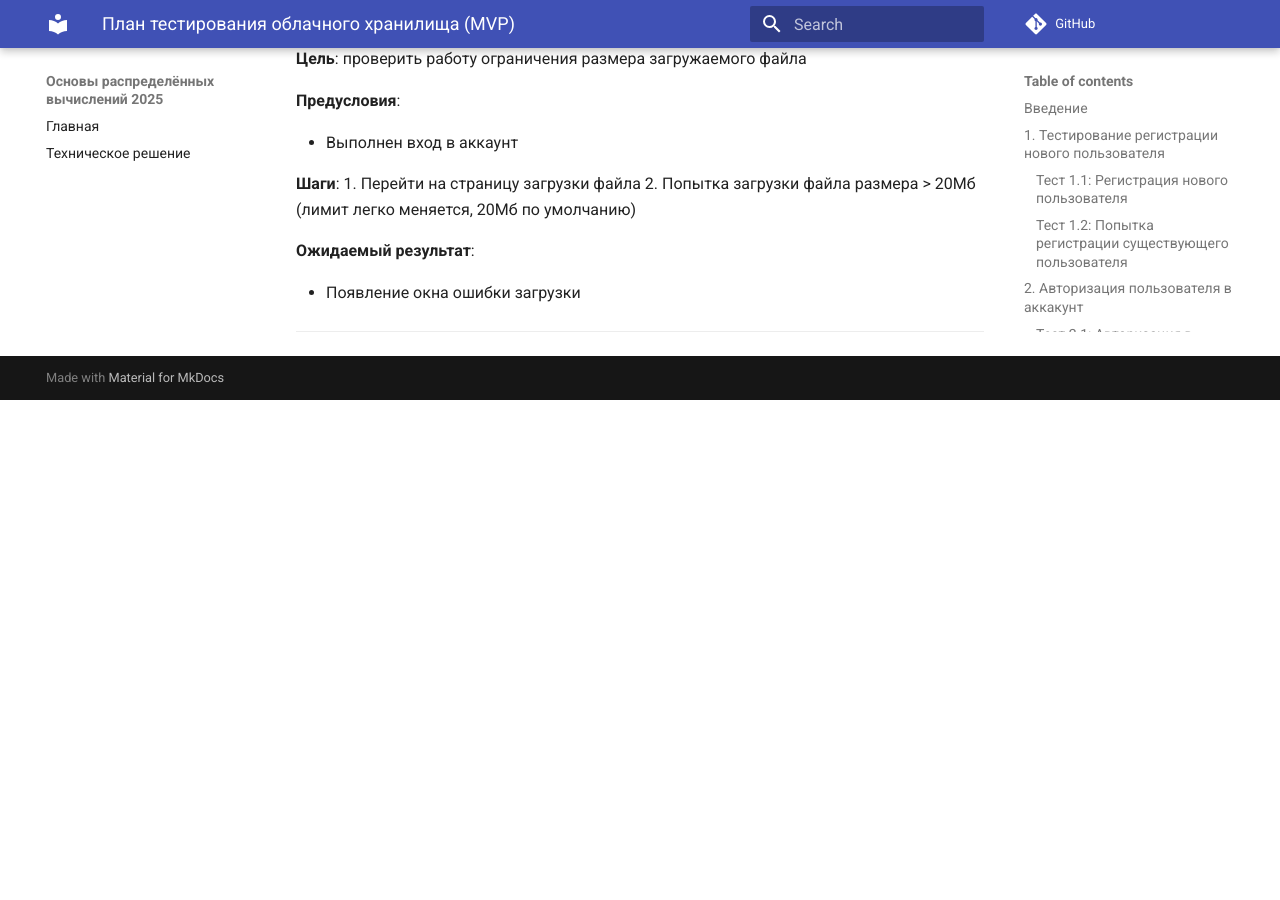
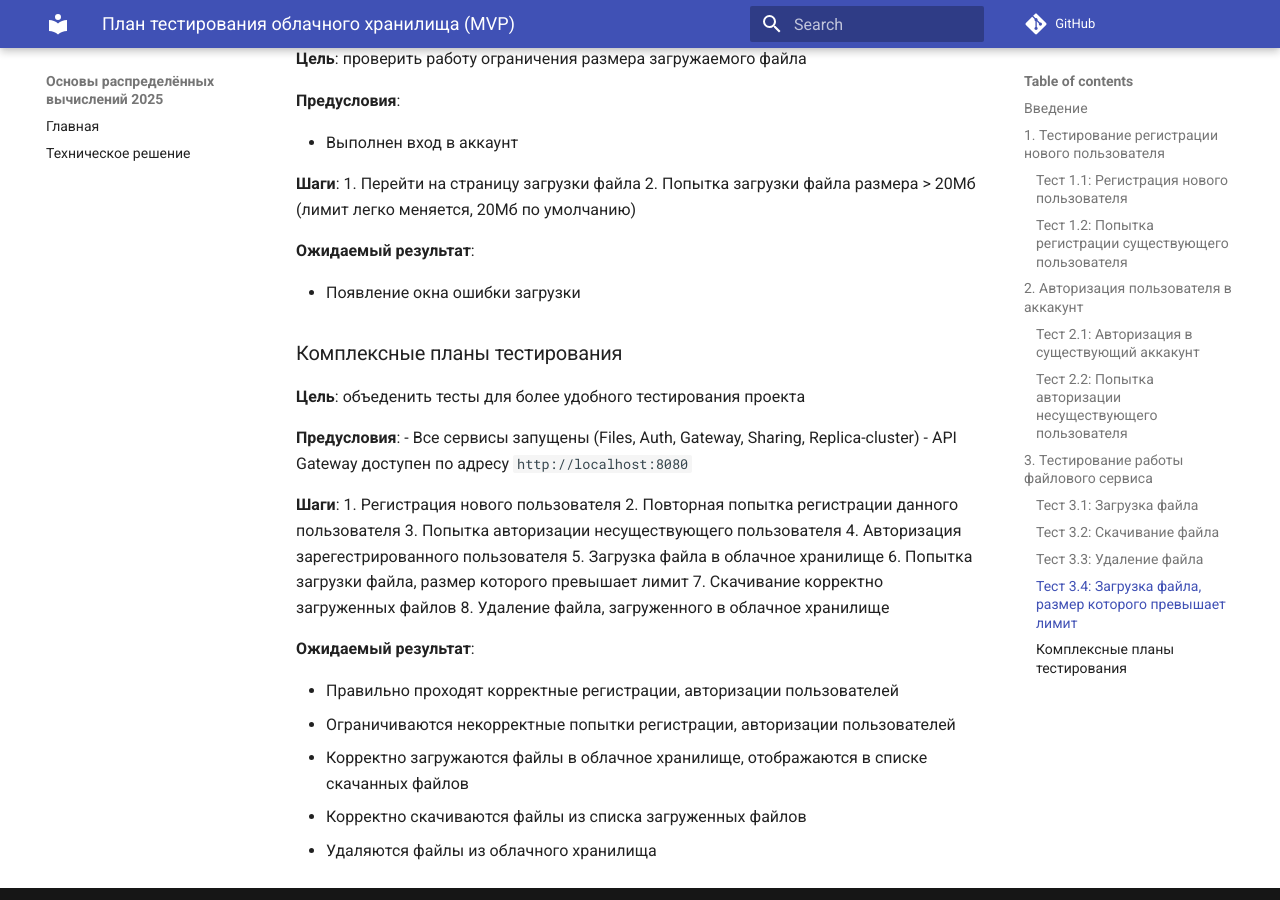
Before and after one commit to spbu-ds-practicum-2025/vanya-and-co, an MkDocs documentation site: the page built from docs/testplan.md, in a window 1280 px wide and 900 px high, scrolled down 3234 px. Built offline with MkDocs 1.6.1 and Material for MkDocs 9.7.7, drawn with Linux system fonts in a browser that asks for light colours; comment, search, counter and statistics services are not loaded; before the commit the page ends 3634 px from its top, so only the background shows below that.

Commit message:
Update testplan.md

```diff
--- a/docs/testplan.md
+++ b/docs/testplan.md
@@ -153,4 +153,28 @@
 
   - Появление окна ошибки загрузки
 
----
+### Комплексные планы тестирования
+
+**Цель**: объеденить тесты для более удобного тестирования проекта
+
+**Предусловия**:
+ - Все сервисы запущены (Files, Auth, Gateway, Sharing, Replica-cluster)
+ - API Gateway доступен по адресу `http://localhost:8080`
+
+**Шаги**:
+1. Регистрация нового пользователя
+2. Повторная попытка регистрации данного пользователя
+3. Попытка авторизации несуществующего пользователя
+4. Авторизация зарегестрированного пользователя
+5. Загрузка файла в облачное хранилище
+6. Попытка загрузки файла, размер которого превышает лимит
+7. Скачивание корректно загруженных файлов
+8. Удаление файла, загруженного в облачное хранилище
+
+  **Ожидаемый результат**:
+
+  - Правильно проходят корректные регистрации, авторизации пользователей
+  - Ограничиваются некорректные попытки регистрации, авторизации пользователей
+  - Корректно загружаются файлы в облачное хранилище, отображаются в списке скачанных файлов
+  - Корректно скачиваются файлы из списка загруженных файлов
+  - Удаляются файлы из облачного хранилища
```
